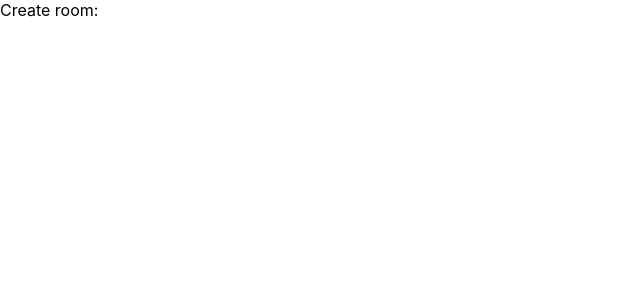
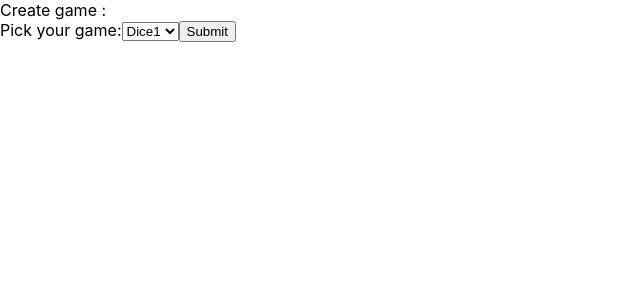
Before and after one commit to kareldohnal/everydicegame, a React (Create React App) app in the folder client/: page / in a window 1280 px wide. Shown: the top 300 px of the page, without its empty margins (0-640 px from the left). Built offline with nearby package versions, Linux system fonts and the light colour scheme; no server answers.

Commit message:
room form

```diff
--- a/client/src/pages/Lobby/Lobby.jsx
+++ b/client/src/pages/Lobby/Lobby.jsx
@@ -1,20 +1,42 @@
-import { useEffect } from 'react';
+import { useEffect, useState } from 'react';
 import { socket } from '../../utils/socket';
 
 // import './Lobby.css';
 
 export const Lobby = () => {
-    useEffect(() => {
-        socket.on("connect", () => {
-            console.log(socket.id)
-        });
-    })
+    const [game, setGame] = useState('dice');
+
+    // useEffect(() => {
+    //     socket.on("connect", () => {
+    //         // ERASE LOG
+    //         console.log(socket.id)
+    //     });
+    // });
+
+    const handleChange = (e) => {
+        setGame(e.target.value)
+    }
+
+    const handleSubmit = (e) => {
+        alert('Your favorite flavor is: ' + game);
+        e.preventDefault();
+    }
 
     return (
         <>
             <div className="lobby">
-                Create room:
-
+                Create game :
+                <form onSubmit={handleSubmit}>
+                    <label>
+                        Pick your game:
+                        <select value={game} onChange={handleChange}>
+                            <option value="dice">Dice1</option>
+                            <option value="dice2">Dice2</option>
+                            <option value="dice3">Dice3</option>
+                        </select>
+                    </label>
+                    <input type="submit" value="Submit" />
+                </form>
             </div>
         </>
     );
```
Also changed, not shown: 2 other files (tests, documents, lock files or other folders).
